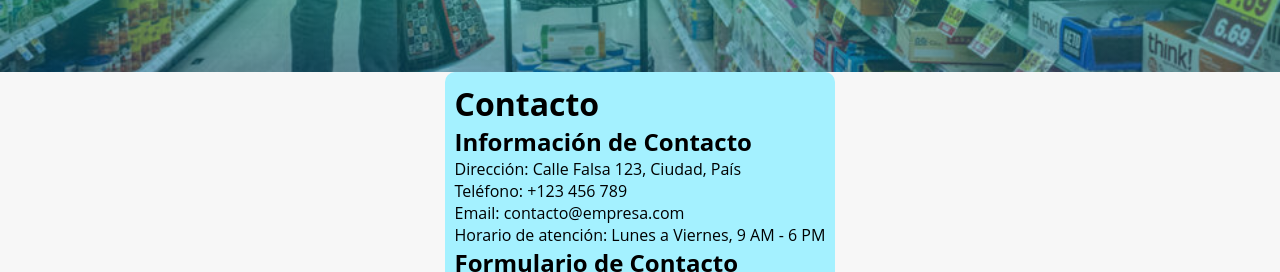
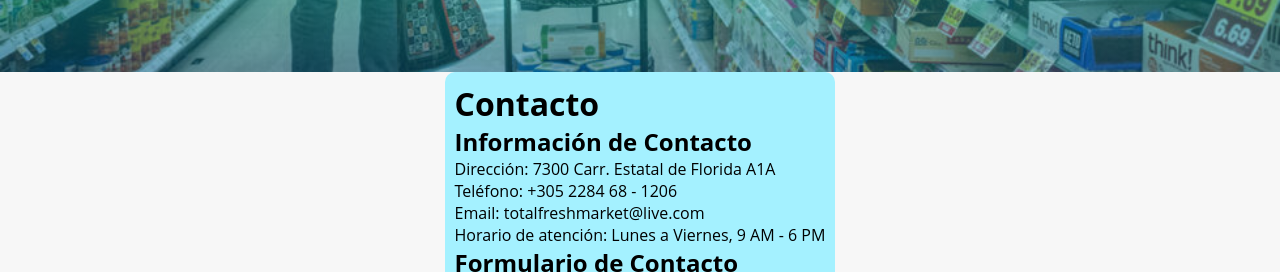
Before and after one commit to FacundoWagner/TotalFreshMarket, a plain HTML site: page contacto.html in a window 1280 px wide. Shown: the part 528-800 px from the top of the page. Drawn offline with Linux system fonts and the light colour scheme.

Commit message:
Update contacto.html

```diff
--- a/contacto.html
+++ b/contacto.html
@@ -64,9 +64,9 @@
 
         <div class="contact-info">
             <h2>Información de Contacto</h2>
-            <p>Dirección: Calle Falsa 123, Ciudad, País</p>
-            <p>Teléfono: +123 456 789</p>
-            <p>Email: contacto@empresa.com</p>
+            <p>Dirección: 7300 Carr. Estatal de Florida A1A</p>
+            <p>Teléfono: +305 2284 68 - 1206</p>
+            <p>Email: totalfreshmarket@live.com</p>
             <p>Horario de atención: Lunes a Viernes, 9 AM - 6 PM</p>
         </div>
 
```
